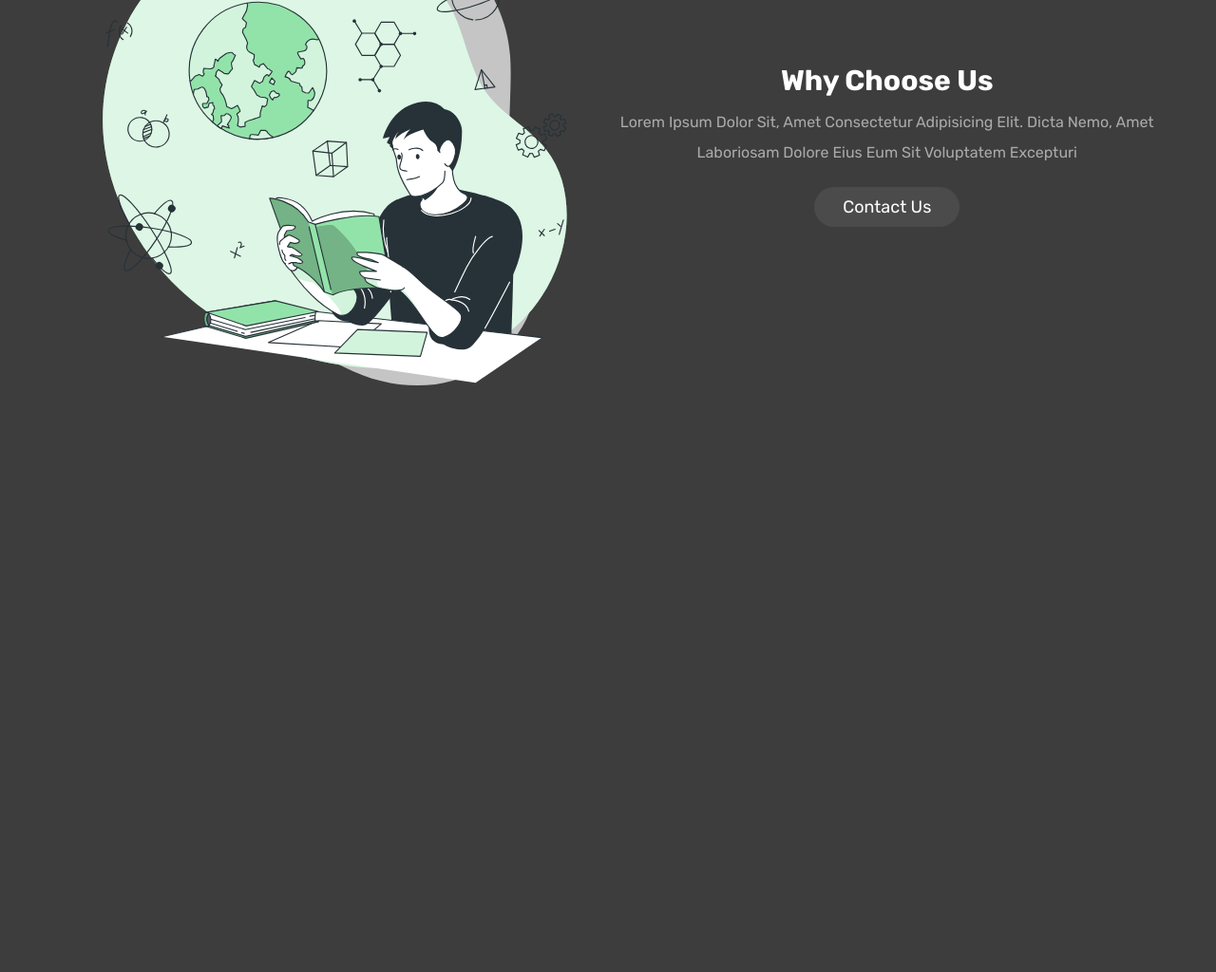
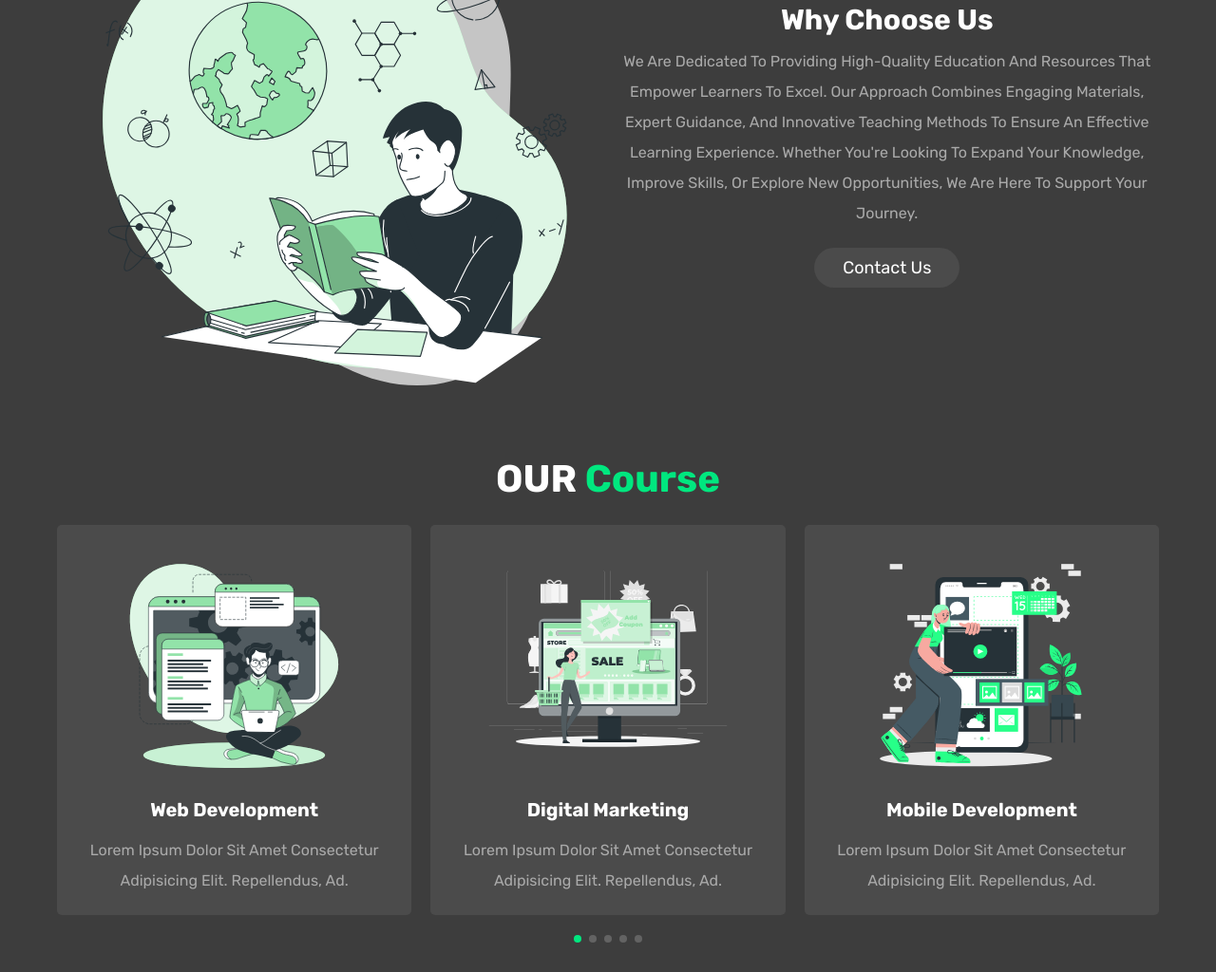
Before and after one commit to SethWDP/Online-Education, a plain HTML site: page index.html in a window 1280 px wide. Shown: the part 960-1984 px from the top of the page at 95% size. Before the commit the page ends 1421 px from the top, so only its background shows below. Drawn offline with nearby package versions, Linux system fonts and the light colour scheme.

Commit message:
edit on course page

```diff
--- a/index.html
+++ b/index.html
@@ -5,12 +5,18 @@
     <meta name="viewport" content="width=device-width, initial-scale=1.0" />
     <title>Online-Education</title>
     <link rel="stylesheet" href="style.css" />
+    <!-- icon -->
     <link
       rel="stylesheet"
       href="https://cdnjs.cloudflare.com/ajax/libs/font-awesome/6.7.2/css/all.min.css"
       integrity="sha512-Evv84Mr4kqVGRNSgIGL/F/aIDqQb7xQ2vcrdIwxfjThSH8CSR7PBEakCr51Ck+w+/U6swU2Im1vVX0SVk9ABhg=="
       crossorigin="anonymous"
       referrerpolicy="no-referrer"
+    />
+    <!-- Swiper css link-->
+    <link
+      rel="stylesheet"
+      href="https://cdn.jsdelivr.net/npm/swiper@11/swiper-bundle.min.css"
     />
   </head>
   <body>
@@ -89,14 +95,73 @@
         <div class="content">
           <h3>why choose us</h3>
           <p>
-            Lorem ipsum dolor sit, amet consectetur adipisicing elit. Dicta
-            nemo, amet laboriosam dolore eius eum sit voluptatem excepturi
+            We are dedicated to providing high-quality education and resources
+            that empower learners to excel. Our approach combines engaging
+            materials, expert guidance, and innovative teaching methods to
+            ensure an effective learning experience. Whether you're looking to
+            expand your knowledge, improve skills, or explore new opportunities,
+            we are here to support your journey.
           </p>
           <a href="#contact" class="btn">contact us</a>
         </div>
       </div>
     </section>
+
+    <!-- Course section  -->
+    <section class="course" id="course">
+      <h1 class="heading">our <span>course</span></h1>
+      <div class="swiper course-slider">
+        <div class="swiper-wrapper">
+          <div class="swiper-slide slide">
+            <img src="assets/Developer activity-bro.svg" alt="" />
+            <h3>Web Development</h3>
+            <p>
+              Lorem ipsum dolor sit amet consectetur adipisicing elit.
+              Repellendus, ad.
+            </p>
+          </div>
+
+          <div class="swiper-slide slide">
+            <img src="assets/Ecommerce web page-rafiki.svg" alt="" />
+            <h3>Digital Marketing</h3>
+            <p>
+              Lorem ipsum dolor sit amet consectetur adipisicing elit.
+              Repellendus, ad.
+            </p>
+          </div>
+
+          <div class="swiper-slide slide">
+            <img src="assets/Mobile development-cuate.svg" alt="" />
+            <h3>Mobile Development</h3>
+            <p>
+              Lorem ipsum dolor sit amet consectetur adipisicing elit.
+              Repellendus, ad.
+            </p>
+          </div>
+          <div class="swiper-slide slide">
+            <img src="assets/Cyber attack-amico.svg" alt="" />
+            <h3>Cyber Security</h3>
+            <p>
+              Lorem ipsum dolor sit amet consectetur adipisicing elit.
+              Repellendus, ad.
+            </p>
+          </div>
+
+          <div class="swiper-slide slide">
+            <img src="assets/UI-UX design-amico.svg" alt="" />
+            <h3>UX/UI Designer</h3>
+            <p>
+              Lorem ipsum dolor sit amet consectetur adipisicing elit.
+              Repellendus, ad.
+            </p>
+          </div>
+        </div>
+        <div class="swiper-pagination"></div>
+      </div>
+    </section>
   </body>
+  <!-- Swiper js link -->
 
+  <script src="https://cdn.jsdelivr.net/npm/swiper@11/swiper-bundle.min.js"></script>
   <script src="index.js"></script>
 </html>
--- a/index.js
+++ b/index.js
@@ -5,3 +5,24 @@ menuBtn.onclick = () => {
   menuBtn.classList.toggle("fa-times");
   navbar.classList.toggle("active");
 };
+
+var swiper = new Swiper(".course-slider", {
+  spaceBetween: 20,
+  grabCursor: true,
+  loop: true,
+  pagination: {
+    el: ".swiper-pagination",
+    clickable: true,
+  },
+  breakpoints: {
+    540: {
+      slidesPerView: 1,
+    },
+    768: {
+      slidesPerView: 2,
+    },
+    1024: {
+      slidesPerView: 3,
+    },
+  },
+});
--- a/style.css
+++ b/style.css
@@ -59,6 +59,17 @@ section {
 .btn:hover {
   background-color: var(--green);
   color: var(--black);
+}
+
+.heading {
+  margin-bottom: 2.5rem;
+  text-align: center;
+  font-size: 4rem;
+  color: var(--white);
+  text-transform: uppercase;
+}
+.heading span {
+  color: var(--green);
 }
 .header {
   position: fixed;
@@ -184,6 +195,36 @@ section {
 .about .row .content p::selection {
   background-color: #00e77f;
 }
+
+/* Course Section */
+.course .slide {
+  width: 30rem;
+  background-color: var(--light-bg);
+  border-radius: 0.5rem;
+  text-align: center;
+  margin-bottom: 4rem;
+  padding: 2rem;
+}
+.course .slide img {
+  width: 100%;
+  height: 25rem;
+}
+.course .slide h3 {
+  margin: 1.5rem 0;
+  font-size: 2rem;
+  color: var(--white);
+}
+.course .slide p {
+  line-height: 2;
+  font-size: 1.6rem;
+  color: var(--light-white);
+}
+.course .swiper-pagination-bullet {
+  background-color: var(--white);
+}
+.course .swiper-pagination-bullet-active {
+  background-color: var(--green);
+}
 /* responsive */
 @media (max-width: 991px) {
   html {
```
Also changed, not shown: assets/Cyber attack-amico.svg (added), assets/Developer activity-bro.svg (added), assets/Ecommerce web page-rafiki.svg (added), assets/Mobile development-cuate.svg (added), assets/UI-UX design-amico.svg (added).
